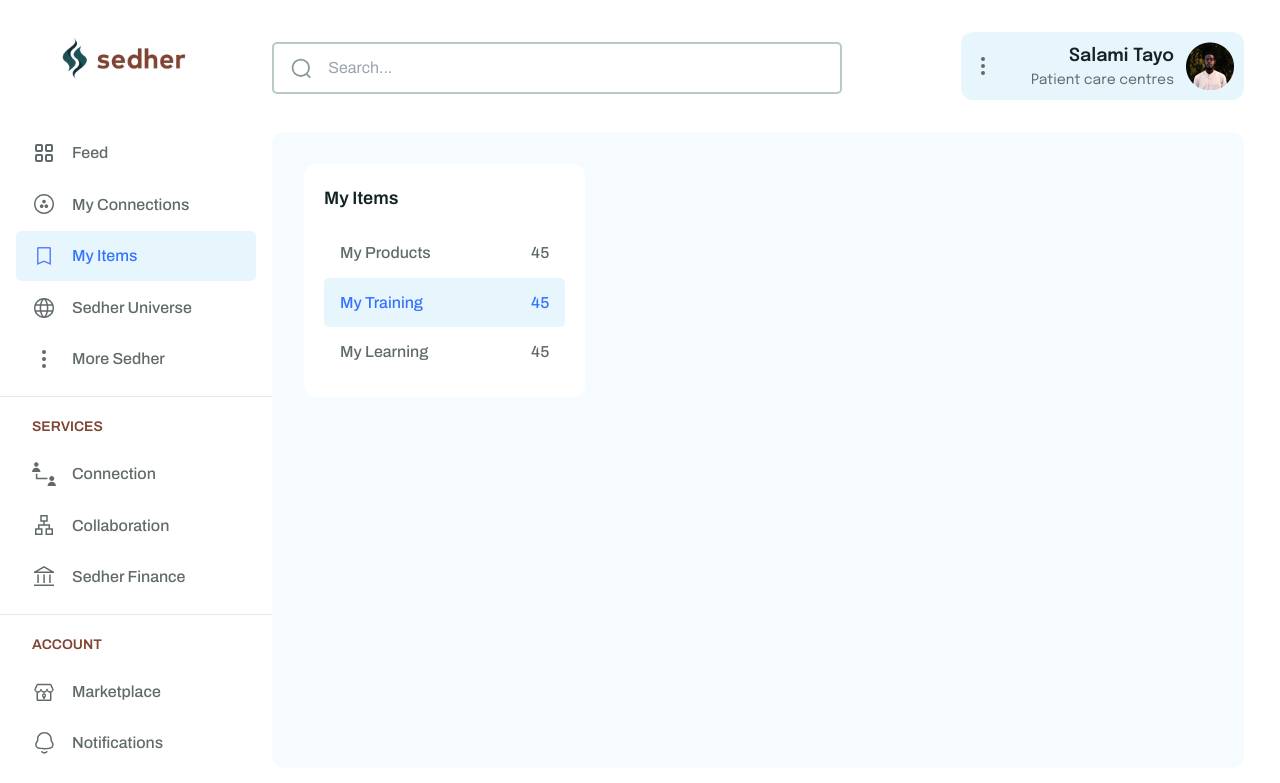
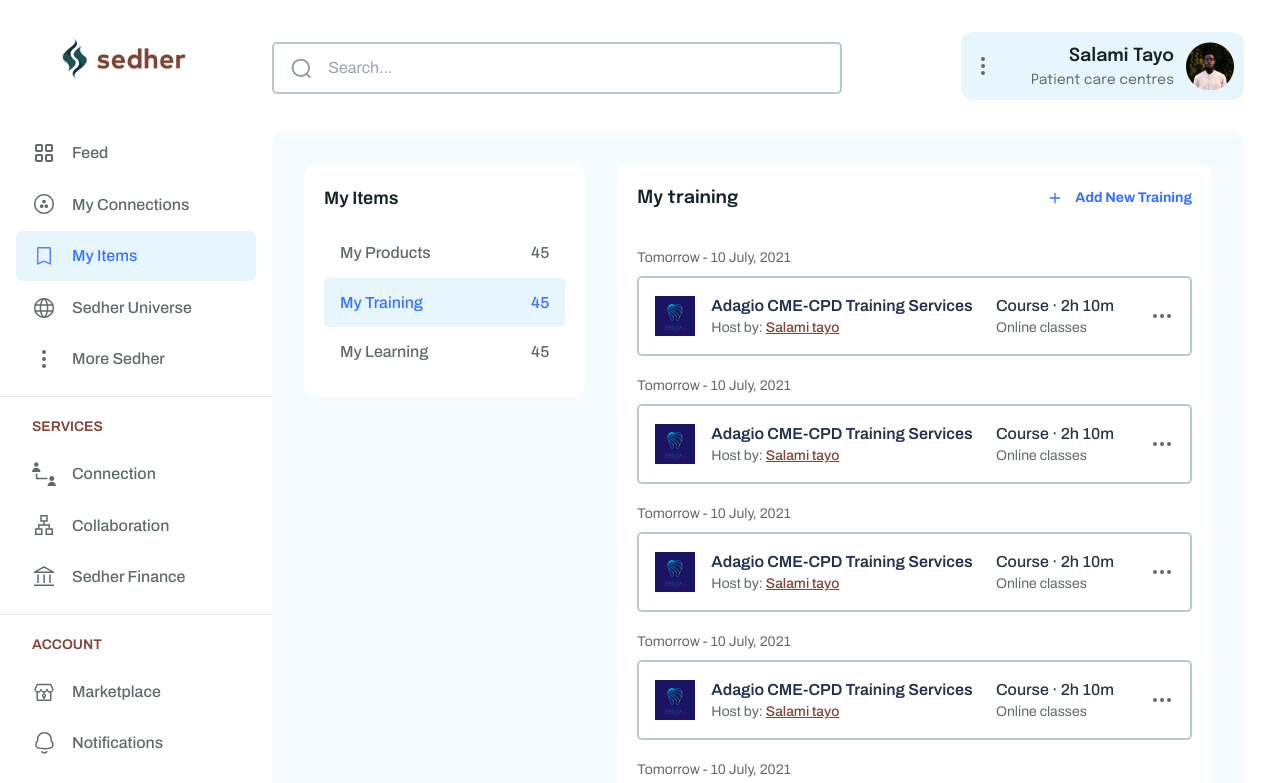
Before and after one commit to sir-ojay/sedhr, a Next.js app: page /my-items/my-training in a window 1280 px wide. Shown: the top 783 px of the page. Built offline with nearby package versions, Linux system fonts and the light colour scheme; a web font is replaced by a local one; what tw-elements would draw is missing.

Commit message:
add: my training page

```diff
--- a/components/global/ListSortHeader.tsx
+++ b/components/global/ListSortHeader.tsx
@@ -3,18 +3,25 @@
 type ListSortHeaderProps = {
 	setGrid: (number: number) => void;
 	defaultGrid: number;
+	title: string;
+	results: number;
 };
 
-const ListSortHeader = ({ setGrid, defaultGrid }: ListSortHeaderProps) => {
+const ListSortHeader = ({
+	setGrid,
+	defaultGrid,
+	title,
+	results,
+}: ListSortHeaderProps) => {
 	const [listType, setListType] = useState("grid");
 
 	return (
 		<header className='flex justify-between items-center'>
 			<div>
 				<div className='font-semibold text-2xl text-dark-900 font-clash'>
-					My Product
+					{title}
 				</div>
-				<div className='font-epilogue'>Showing 73 results</div>
+				<div className='font-epilogue'>Showing {results} results</div>
 			</div>
 			<div className='flex items-center gap-4 font-epilogue'>
 				<div className='text-dark-100'>Sort by:</div>
--- /dev/null
+++ b/components/my-items/my-training/TrainingCard.tsx
@@ -0,0 +1,55 @@
+import Button from "@/components/global/Button";
+import Image from "next/image";
+import Link from "next/link";
+import React from "react";
+
+const TrainingCard = () => {
+	return (
+		<Link href={"/my-items/my-training"}>
+			<a>
+				<div className='text-dark-100 text-sm mb-2'>
+					Tomorrow - 10 July, 2021
+				</div>
+				<article className='flex items-center justify-between p-4 border-2 border-[#B8C9C9] rounded-[5px]'>
+					<div className='flex items-center gap-4 '>
+						<div className='h-10 w-10'>
+							<Image
+								width={40}
+								height={40}
+								layout='responsive'
+								src='/assets/images/myTraining.png'
+								alt=''
+							/>
+						</div>
+						<div>
+							<h4 className='font-semibold text-[#25324B]'>
+								Adagio CME-CPD Training Services
+							</h4>
+							<div className='text-sm text-dark-100'>
+								Host by:{" "}
+								<Button tag='a' theme='secondary' className='font-medium'>
+									Salami tayo
+								</Button>
+							</div>
+						</div>
+					</div>
+					<div className='flex items-center gap-9'>
+						<div>
+							<div className='text-[#25324B] font-medium'>Course · 2h 10m</div>
+							<div className='text-sm text-dark-100'>Online classes</div>
+						</div>
+						<button type='button' className='transform rotate-90'>
+							<img
+								src='/assets/icons/layouts/more.svg'
+								alt='see more'
+								title='see more'
+							/>
+						</button>
+					</div>
+				</article>
+			</a>
+		</Link>
+	);
+};
+
+export default TrainingCard;
--- a/pages/my-items/my-products.tsx
+++ b/pages/my-items/my-products.tsx
@@ -28,14 +28,19 @@
 					<MyItemsNav />
 				</section>
 				<section className='col-span-4 space-y-6'>
-					<ListSortHeader setGrid={setGrid} defaultGrid={defaultGrid} />
+					<ListSortHeader
+						title='My Product'
+						results={73}
+						setGrid={setGrid}
+						defaultGrid={defaultGrid}
+					/>
 					<ListNav navs={navs} />
 
 					{t === "product" ? (
 						<GridContainer grid={grid}>
 							{[1, 2, 3, 4, 5, 6, 7, 8, 9, 10, 11, 12, 13, 14, 15, 16].map(
 								(card) => (
-									<ProductCard type='product' />
+									<ProductCard key={card} type='product' />
 								)
 							)}
 						</GridContainer>
@@ -43,7 +48,7 @@
 						<GridContainer grid={grid}>
 							{[1, 2, 3, 4, 5, 6, 7, 8, 9, 10, 11, 12, 13, 14, 15, 16].map(
 								(card) => (
-									<ProductCard type='pending' />
+									<ProductCard key={card} type='pending' />
 								)
 							)}
 						</GridContainer>
@@ -51,7 +56,7 @@
 						<GridContainer grid={grid}>
 							{[1, 2, 3, 4, 5, 6, 7, 8, 9, 10, 11, 12, 13, 14, 15, 16].map(
 								(card) => (
-									<ProductCard type='purchase' />
+									<ProductCard key={card} type='purchase' />
 								)
 							)}
 						</GridContainer>
--- a/pages/my-items/my-training.tsx
+++ /dev/null
@@ -1,17 +0,0 @@
-import MyItemsNav from "@/components/my-items/MyItemsNav";
-import DefaultLayout from "@/layouts/DefaultLayout";
-
-const MyTraining = () => {
-	return (
-		<DefaultLayout title='Sedher | My item'>
-			<div className='grid grid-cols-6 gap-8'>
-				<section className='col-span-2 space-y-6'>
-					<MyItemsNav />
-				</section>
-				<section className='col-span-4 space-y-6'></section>
-			</div>
-		</DefaultLayout>
-	);
-};
-
-export default MyTraining;
--- /dev/null
+++ b/pages/my-items/my-training/index.tsx
@@ -0,0 +1,64 @@
+import WhiteWrapper from "@/components/global/WhiteWrapper";
+import TrainingCard from "@/components/my-items/my-training/TrainingCard";
+import MyItemsNav from "@/components/my-items/MyItemsNav";
+import DefaultLayout from "@/layouts/DefaultLayout";
+
+const MyTraining = () => {
+	return (
+		<DefaultLayout title='Sedher | My item'>
+			<div className='grid grid-cols-6 gap-8'>
+				<section className='col-span-2 space-y-6'>
+					<MyItemsNav />
+				</section>
+				<section className='col-span-4 space-y-6'>
+					<WhiteWrapper>
+						<header className='flex items-center justify-between mb-9'>
+							<div
+								title='My training'
+								className='font-semibold text-lg text-dark-900 font-epilogue'>
+								My training
+							</div>
+							<button type='button' className='flex items-center gap-3'>
+								<svg
+									width='16'
+									height='16'
+									viewBox='0 0 16 16'
+									fill='none'
+									xmlns='http://www.w3.org/2000/svg'>
+									<path
+										fillRule='evenodd'
+										clipRule='evenodd'
+										d='M7.99967 2.66699C8.36786 2.66699 8.66634 2.96547 8.66634 3.33366V12.667C8.66634 13.0352 8.36786 13.3337 7.99967 13.3337C7.63148 13.3337 7.33301 13.0352 7.33301 12.667V3.33366C7.33301 2.96547 7.63148 2.66699 7.99967 2.66699Z'
+										fill='#3772FF'
+									/>
+									<path
+										fillRule='evenodd'
+										clipRule='evenodd'
+										d='M2.66699 7.99967C2.66699 7.63148 2.96547 7.33301 3.33366 7.33301H12.667C13.0352 7.33301 13.3337 7.63148 13.3337 7.99967C13.3337 8.36786 13.0352 8.66634 12.667 8.66634H3.33366C2.96547 8.66634 2.66699 8.36786 2.66699 7.99967Z'
+										fill='#3772FF'
+									/>
+								</svg>
+								<span className='text-sm font-bold text-primary'>
+									Add New Training
+								</span>
+							</button>
+						</header>
+						<section>
+							<ul className='space-y-5'>
+								{[1, 2, 3, 4, 5, 6, 7, 8, 9, 10, 11, 12, 13, 14, 15, 16].map(
+									(training) => (
+										<li key={training}>
+											<TrainingCard />
+										</li>
+									)
+								)}
+							</ul>
+						</section>
+					</WhiteWrapper>
+				</section>
+			</div>
+		</DefaultLayout>
+	);
+};
+
+export default MyTraining;
```
Also changed, not shown: public/assets/images/myTraining.png (added).
